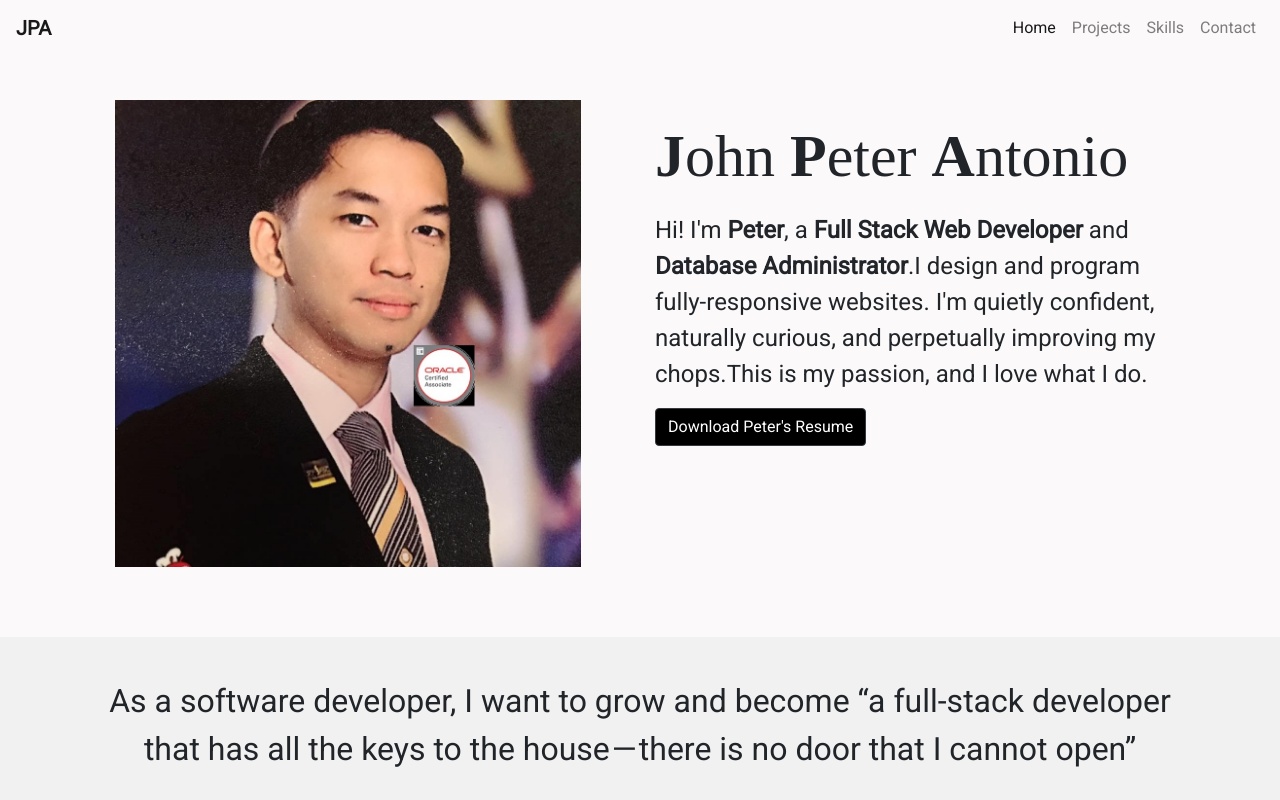
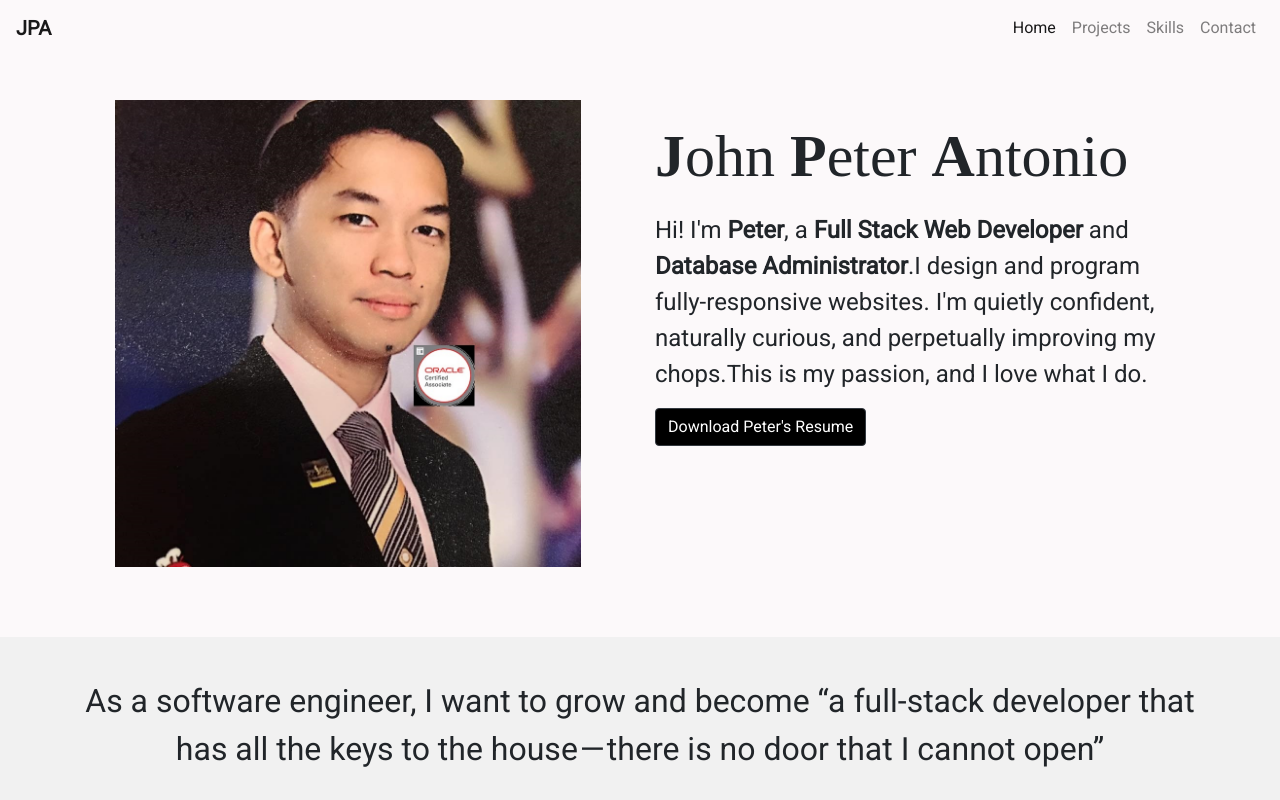
Before and after one commit to jpeternantonio/portfolio-jpa, a plain HTML site: page index.html in a window 1280 px wide. Shown: the top 800 px of the page. Drawn offline with nearby package versions, Linux system fonts and the light colour scheme.

Commit message:
checking

```diff
--- a/index.html
+++ b/index.html
@@ -61,7 +61,7 @@
       <div class="container-fluid">
       <section id="description">
         	<div class="container">
-          	<p>As a software developer, I want to grow and become <q>a full-stack developer that has all the keys to the house — there is no door that I cannot open</q></p>
+          	<p>As a software engineer, I want to grow and become <q>a full-stack developer that has all the keys to the house — there is no door that I cannot open</q></p>
           </div>
       </section>
        <div class="bord"></div>
```
